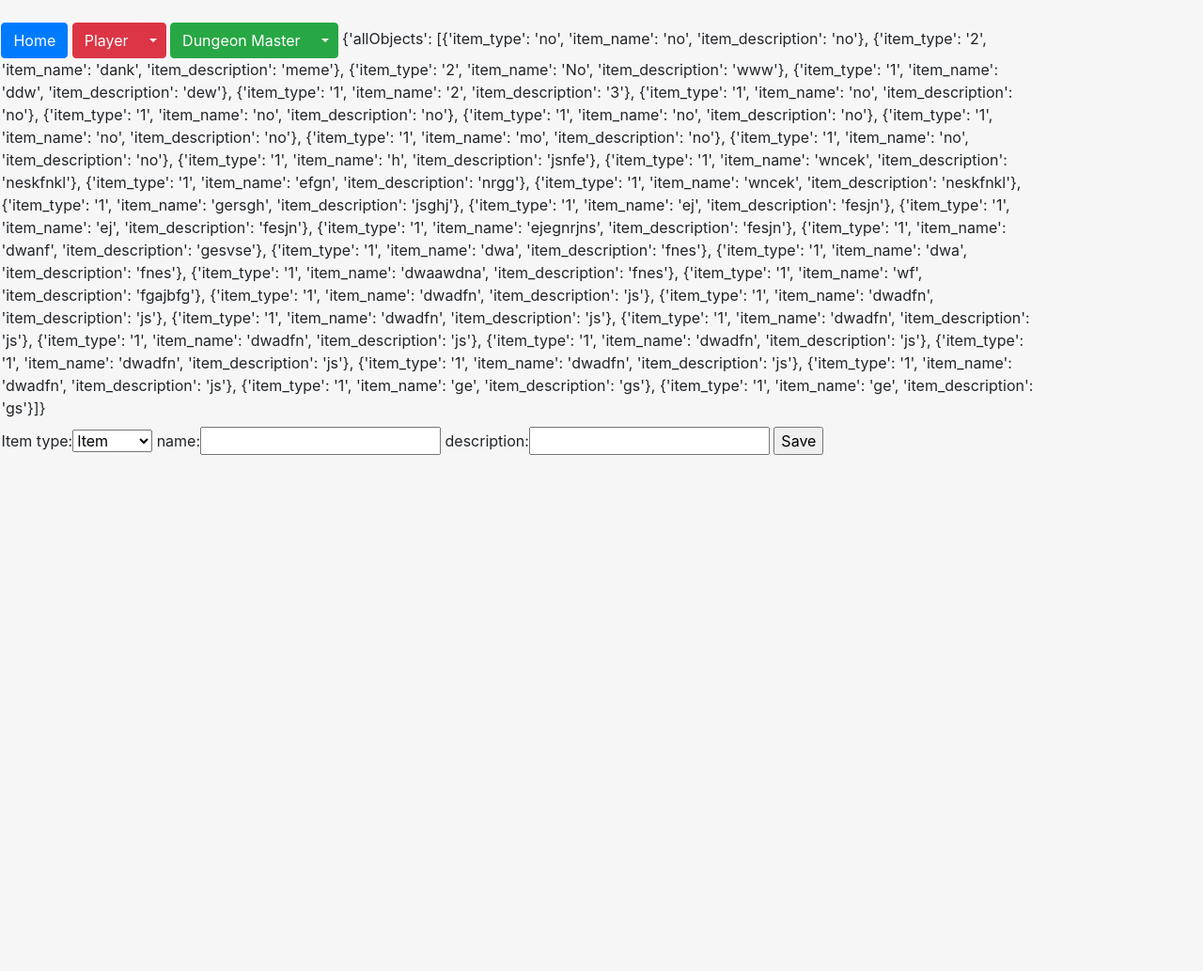
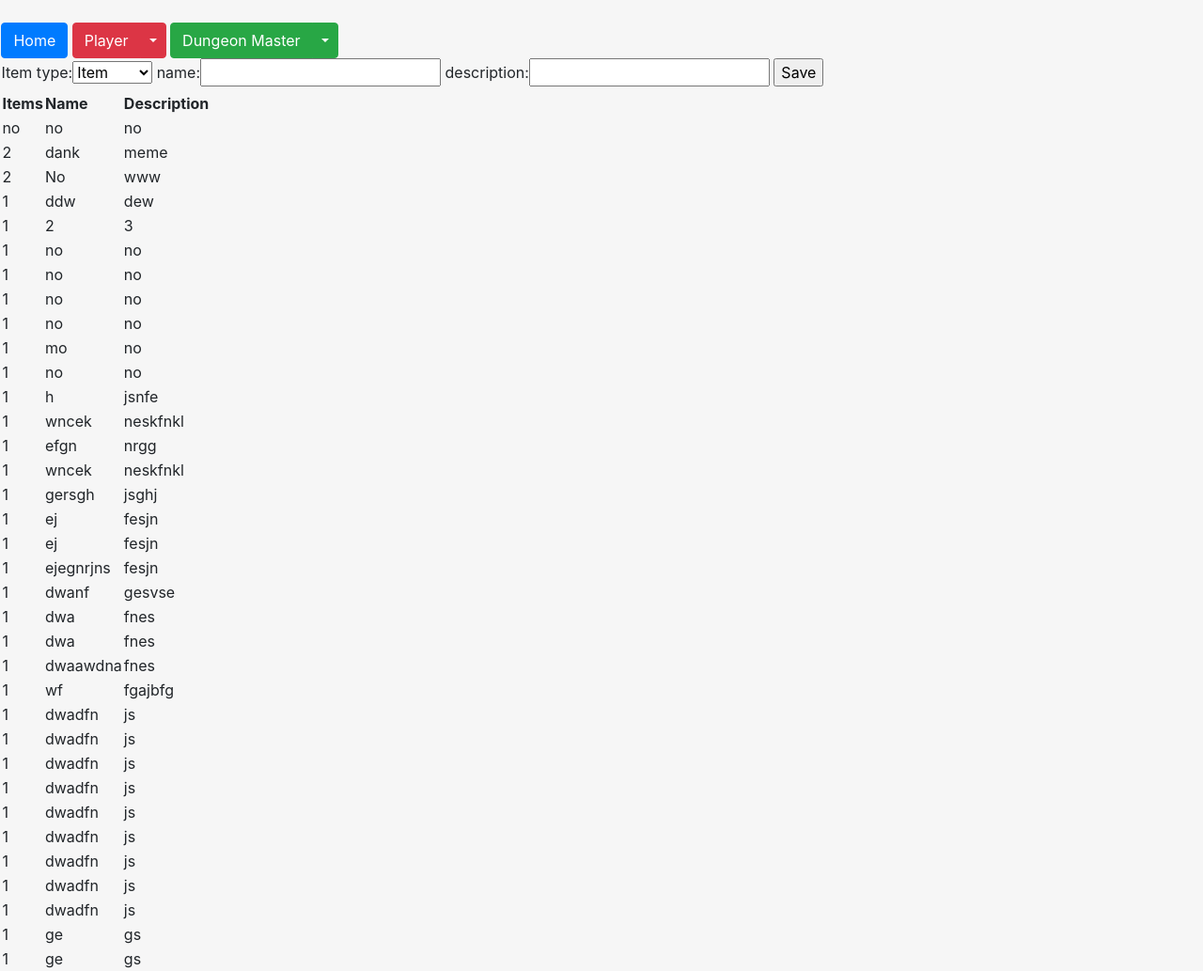
Before and after one commit to sotails/DnDatabase, a Django app: page /form in a window 1280 px wide. Shown: the whole page at 94% size. Before the commit the page ends 484 px from the top, so only its background shows below. Run offline with Django 3.2, Linux system fonts and the light colour scheme; data comes from the database, SQL or seed files in the repository; both versions use the stored data as it was after the commit; some libraries are stand-ins or nearby versions.

Commit message:
Added table to form html

```diff
--- a/mysite/personal/templates/personal/form.html
+++ b/mysite/personal/templates/personal/form.html
@@ -7,14 +7,21 @@
         <title>Create your Profile</title>
     </head>
     <body>
-      {{hello}}
-    <h1></h1>
+
+
     <form action="/form/" method="post">
         {% csrf_token %}
         {{form }}
 
         <input type="submit" value="Save">
     </form>
+    <div>
+    <table summary="Items">
+      <tr><th>Items</th><th>Name</th><th>Description</th>
+    {%for h in hello%}
+     <tr><td>{{h.item_type}}</td><td>{{h.item_name}}</td><td>{{h.item_description}}</td></tr>
+    {%endfor%}
+    </div>
 
 
 
--- a/mysite/personal/templates/personal/header.html
+++ b/mysite/personal/templates/personal/header.html
@@ -2,6 +2,7 @@
 <html lang="en">
 
 <head>
+
 
     <title>DnDatabase</title>
     <meta charset="utf-8"/>
@@ -34,7 +35,7 @@
         </div>
     </div>
     {% block content %}
-    {% endblock %}
+	{% endblock %}
 
 </div>
 
--- a/mysite/personal/templates/personal/home.html
+++ b/mysite/personal/templates/personal/home.html
@@ -1,6 +1,5 @@
 {% extends "personal/header.html"%}
 
 	{% block content %}
-	print(item.objects.all())
 	{%include "personal/includes/bootstrap.html"%}
 	{% endblock %}
--- a/mysite/personal/views.py
+++ b/mysite/personal/views.py
@@ -11,8 +11,9 @@ def index(request):
 
 
 def form(request):
-	allObjects = item.objects.all().values('item_type','item_name','item_description')
-	hello = ({'allObjects': list(allObjects)})
+	#allObjects = item.objects.all()#.values('item_type','item_name','item_description')
+	hello=(item.objects.all())
+	hello= set(hello)
 
 	if request.method == 'POST':
 		itform = ItemForm(request.POST)
```
Also changed, not shown: mysite/db.sqlite3.
